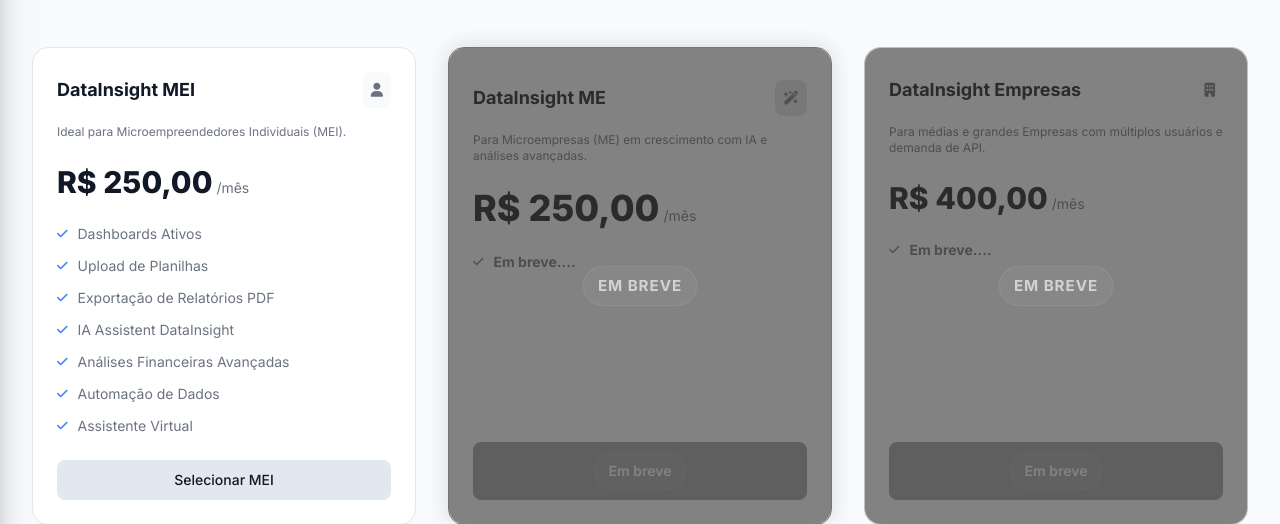
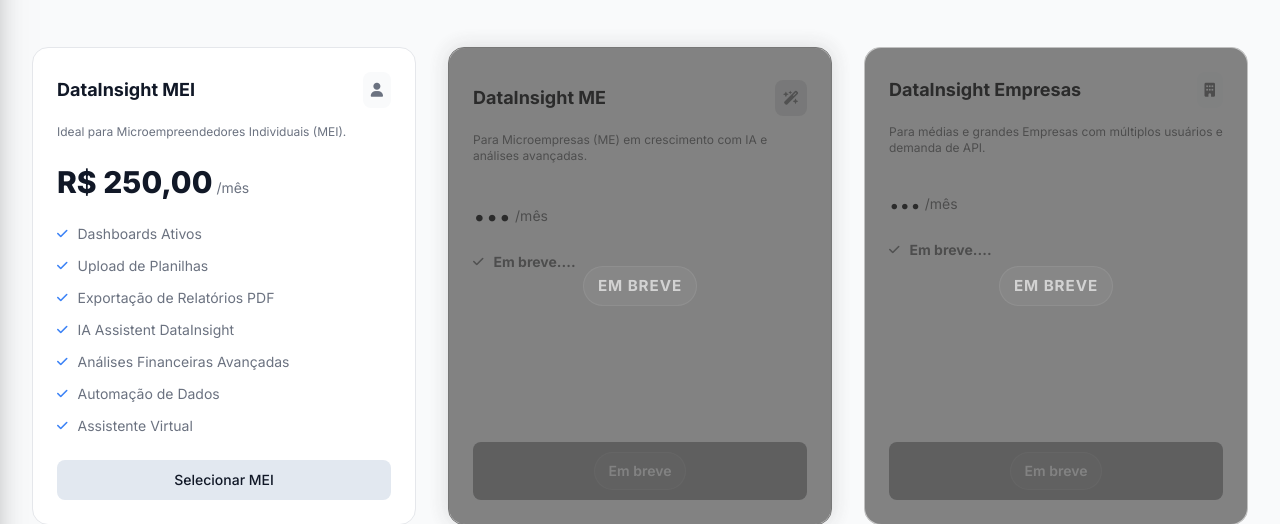
Before and after one commit to datainsight26-netizen/DataInsight, a Flask app: page /assinaturas in a window 1280 px wide. Shown: the part 186-710 px from the top of the page. Run offline with Flask 3, Linux system fonts and the light colour scheme; some libraries are stand-ins or nearby versions.

Commit message:
Update assinaturas.html

```diff
--- a/templates/sistema_pagamento/assinaturas.html
+++ b/templates/sistema_pagamento/assinaturas.html
@@ -239,7 +239,7 @@
       </div>
 
       <!-- Plano ME (Recomendado) -->
-      <div id="card-me" onclick="selecionarPlano('ME', 250.00, 'card-me')"
+      <div id="card-me" onclick="selecionarPlano('ME', ..., 'card-me')"
         class="plan-card card-plano p-6 flex flex-col justify-between selected popular-glow relative">
         <!-- <div class="absolute -top-3.5 left-1/2 -translate-x-1/2 px-3 py-0.5 rounded-full text-xs font-bold uppercase tracking-wider text-white plan-badge shadow-md">
           <i class="fa-solid fa-crown text-amber-300 mr-1"></i> Mais Escolhido
@@ -254,7 +254,7 @@
           </div>
           <p class="texto-sub text-xs mb-6">Para Microempresas (ME) em crescimento com IA e análises avançadas.</p>
           <div class="flex items-baseline gap-1 mb-6">
-            <span class="text-4xl font-extrabold texto-titulo">R$ 250,00</span>
+            <span class="text-4xl font-extrabold texto-titulo">...</span>
             <span class="texto-sub text-sm">/mês</span>
           </div>
           <ul class="space-y-3 text-sm texto-sub mb-6">
@@ -272,7 +272,7 @@
       </div>
 
       <!-- Plano Empresas -->
-      <div id="card-empresas" onclick="selecionarPlano('Empresas', 400.00, 'card-empresas')"
+      <div id="card-empresas" onclick="selecionarPlano('Empresas',... 'card-empresas')"
         class="plan-card card-plano p-6 flex flex-col justify-between">
         <div>
           <div class="flex justify-between items-center mb-4">
@@ -281,7 +281,7 @@
           </div>
           <p class="texto-sub text-xs mb-6">Para médias e grandes Empresas com múltiplos usuários e demanda de API.</p>
           <div class="flex items-baseline gap-1 mb-6">
-            <span class="text-3xl font-extrabold texto-titulo">R$ 400,00</span>
+            <span class="text-3xl font-extrabold texto-titulo">...</span>
             <span class="texto-sub text-sm">/mês</span>
           </div>
           <ul class="space-y-3 text-sm texto-sub mb-6">
```
